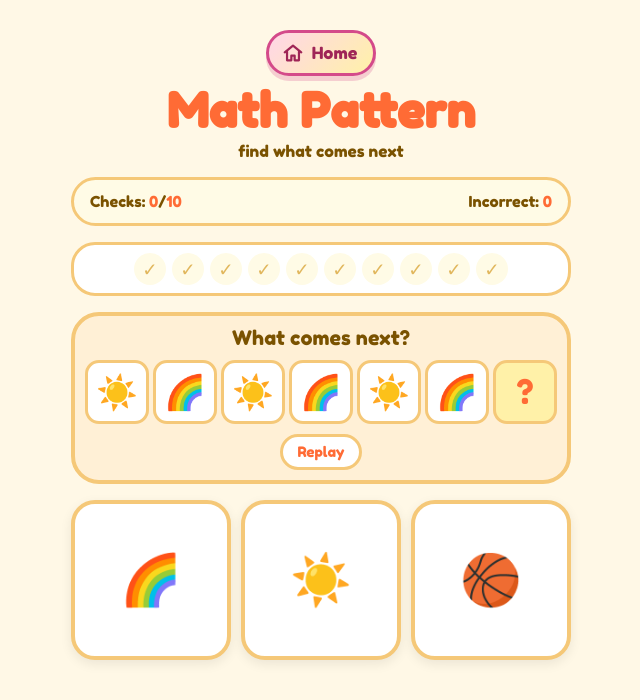
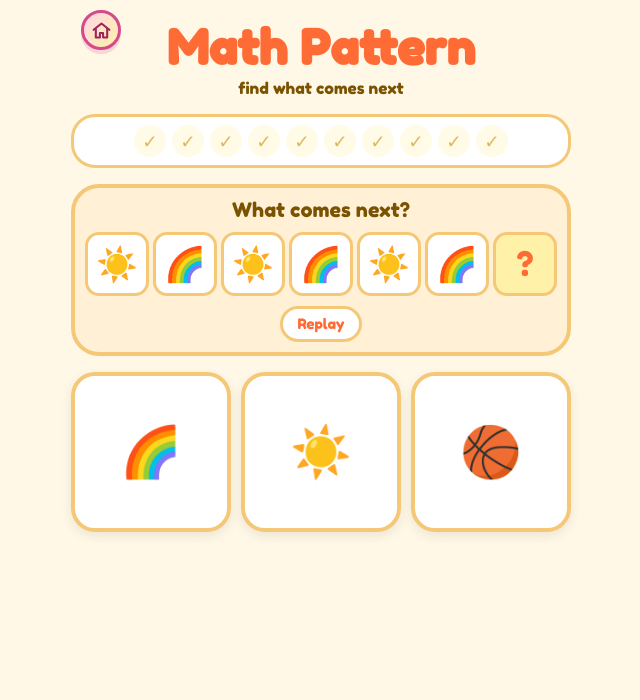
Before and after one commit to intrvertmichael/learning-games, a Next.js app: page /games/math-pattern in a window 1280 px wide. Shown: the top 700 px of the page, without its empty margins (319-959 px from the left). Built offline with nearby package versions, Linux system fonts and the light colour scheme.

Commit message:
cleaned up ui

```diff
--- a/app/globals.css
+++ b/app/globals.css
@@ -69,6 +69,11 @@ select {
   text-align: center;
 }
 
+.game-heading {
+  position: relative;
+  padding: 22px 48px 0;
+}
+
 .game-heading h1,
 .home-heading h1 {
   color: var(--text-primary);
@@ -116,6 +121,29 @@ select {
   width: 22px;
   height: 22px;
   flex: 0 0 auto;
+}
+
+.game-home-button {
+  position: absolute;
+  top: 10px;
+  left: 10px;
+  width: 40px;
+  min-height: 40px;
+  justify-content: center;
+  gap: 0;
+  margin-bottom: 0;
+  border-width: 3px;
+  box-shadow: 0 4px 0 rgba(212, 74, 138, 0.2);
+  padding: 0;
+}
+
+.game-home-button:hover {
+  box-shadow: 0 5px 0 rgba(212, 74, 138, 0.2);
+}
+
+.game-home-button .home-button-icon {
+  width: 21px;
+  height: 21px;
 }
 
 .panel {
--- a/components/GameShell.jsx
+++ b/components/GameShell.jsx
@@ -6,7 +6,7 @@ export default function GameShell({ title, subtitle, children }) {
   return (
     <main className="game-shell">
       <div className="game-heading">
-        <HomeButton />
+        <HomeButton className="game-home-button" iconOnly />
         <h1>{title}</h1>
         {subtitle ? <p>{subtitle}</p> : null}
       </div>
--- a/components/HomeButton.jsx
+++ b/components/HomeButton.jsx
@@ -2,7 +2,11 @@
 
 import Link from "next/link"
 
-export default function HomeButton({ className = "", showIcon = true }) {
+export default function HomeButton({
+  className = "",
+  iconOnly = false,
+  showIcon = true,
+}) {
   return (
     <Link
       aria-label="Go back to the home page"
@@ -32,7 +36,7 @@ export default function HomeButton({ className = "", showIcon = true }) {
           />
         </svg>
       )}
-      <span>Home</span>
+      {iconOnly ? null : <span>Home</span>}
     </Link>
   )
 }
--- a/components/MathPatternGame.jsx
+++ b/components/MathPatternGame.jsx
@@ -5,7 +5,6 @@ import { useEffect, useState } from "react"
 import CongratsOverlay from "./CongratsOverlay"
 import GameShell from "./GameShell"
 import RoundTracker from "./RoundTracker"
-import ScoreBar from "./ScoreBar"
 
 const TOTAL_ROUNDS = 10
 const PATTERN_LENGTH = 6
@@ -167,13 +166,6 @@ export default function MathPatternGame() {
 
   return (
     <GameShell title="Math Pattern" subtitle="find what comes next">
-      <ScoreBar
-        items={[
-          { label: "Checks", value: correct, total: TOTAL_ROUNDS },
-          { label: "Incorrect", value: incorrect },
-        ]}
-      />
-
       <RoundTracker marks={roundMarks} total={TOTAL_ROUNDS} />
 
       <section className="panel pattern-panel">
```
Also changed, not shown: components/MathBiggerGame.jsx (+0 -8 lines), components/MathMeasureGame.jsx (+0 -8 lines), components/MathSetsGame.jsx (+0 -8 lines), components/SameOrDifferentGame.jsx (+0 -8 lines).
